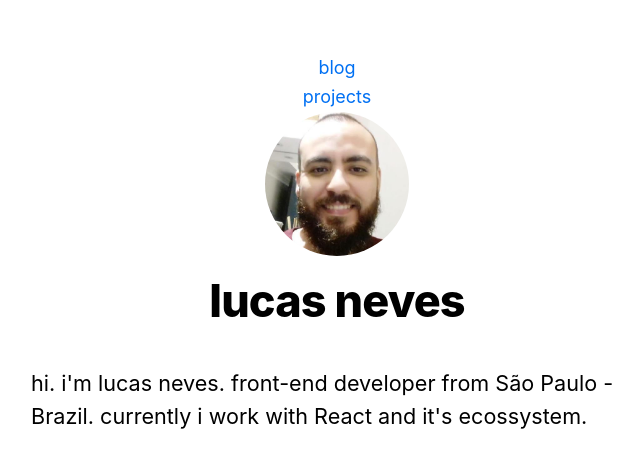
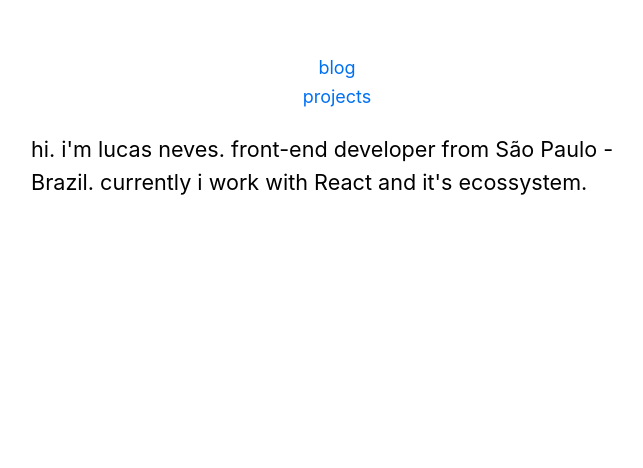
Before and after one commit to lucasoneves/next2023, a Next.js app: page / in a window 1280 px wide. Shown: the top 468 px of the page, without its empty margins (303-946 px from the left). Built offline with nearby package versions, Linux system fonts and the light colour scheme.

Commit message:
Utilizing Incremental Static Regeneration

```diff
--- /dev/null
+++ b/components/Header.js
@@ -0,0 +1,5 @@
+export function Header() {
+    return <header>
+        <h2>Lucas Neves</h2>
+    </header>
+}
--- a/components/layout.js
+++ b/components/layout.js
@@ -1,15 +1,16 @@
-import Head from 'next/head';
-import Image from 'next/image';
-import styles from './layout.module.css';
-import utilStyles from '../styles/utils.module.css';
-import Link from 'next/link';
+import Head from "next/head";
+import Image from "next/image";
+import styles from "./layout.module.css";
+import utilStyles from "../styles/utils.module.css";
+import Link from "next/link";
 
-const name = 'lucas neves';
-export const siteTitle = 'lucas neves - i write about technology, web development and carreer.';
+const name = "lucas neves";
+export const siteTitle =
+  "lucas neves - i write about technology, web development and carreer.";
 
 export default function Layout({ children, home }) {
   return (
-    <div className={styles.container}>
+    <>
       <Head>
         <link rel="icon" href="/favicon.ico" />
         <meta
@@ -19,26 +20,18 @@ export default function Layout({ children, home }) {
         <meta
           property="og:image"
           content={`https://og-image.vercel.app/${encodeURI(
-            siteTitle,
+            siteTitle
           )}.png?theme=light&md=0&fontSize=75px&images=https%3A%2F%2Fassets.vercel.com%2Fimage%2Fupload%2Ffront%2Fassets%2Fdesign%2Fnextjs-black-logo.svg`}
         />
         <meta name="og:title" content={siteTitle} />
         <meta name="twitter:card" content="summary_large_image" />
       </Head>
+      <div className={styles.container}>
         <header className={styles.header}>
           {home ? (
             <>
               <Link href="/blog">blog</Link>
               <Link href="/projects">projects</Link>
-            <Image
-              priority
-              src="/images/profile.jpg"
-              className={utilStyles.borderCircle}
-              height={144}
-              width={144}
-              alt=""
-            />
-            <h1 className={utilStyles.heading2Xl}>{name}</h1>
             </>
           ) : (
             <>
@@ -67,5 +60,6 @@ export default function Layout({ children, home }) {
           </div>
         )}
       </div>
+    </>
   );
 }
--- a/pages/projects/index.js
+++ b/pages/projects/index.js
@@ -26,6 +26,7 @@ export default function Projects(props) {
 }
 
 export async function getStaticProps() {
+  console.log('Regerating...')
   const filePath = path.join(process.cwd(), 'data', 'projects.json')
   const jsonData = await fs.readFile(filePath)
   const data = JSON.parse(jsonData)
@@ -33,5 +34,6 @@ export async function getStaticProps() {
     props: {
       projects: data.projects
     },
+    revalidate: 10
   };
 }
```
Lines whose indentation alone changed are shown as unchanged.
